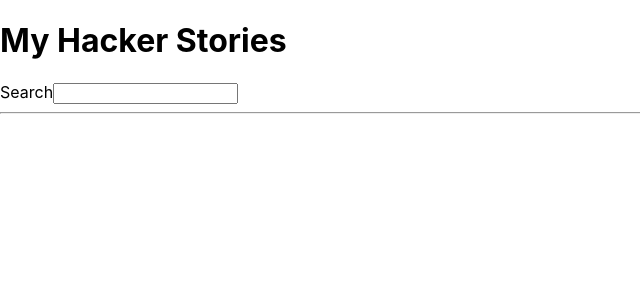
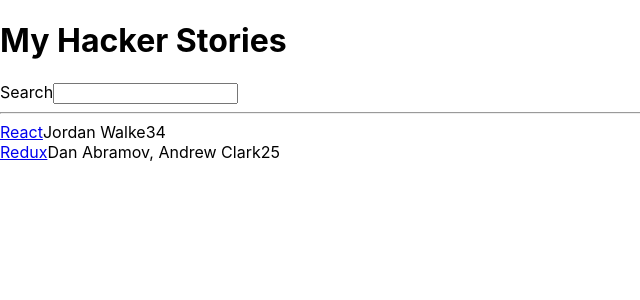
Before and after one commit to NicodemusDu/the-road-to-learn-react-practice, a React (Create React App) app: page / in a window 1280 px wide. Shown: the top 300 px of the page, without its empty margins (0-640 px from the left). Built offline with nearby package versions, Linux system fonts and the light colour scheme.

Commit message:
React Props

```diff
--- a/src/App.js
+++ b/src/App.js
@@ -1,9 +1,25 @@
 import React from 'react';
 import ReactDOM from 'react-dom';
 
-const cun = (count) => count + 1;
-
 const App = () => {
+    const stories = [
+        {
+            title: 'React',
+            url: 'https://reactjs.org/',
+            author: 'Jordan Walke',
+            num_comments: 3,
+            points: 4,
+            objectID: 0,
+        },
+        {
+            title: 'Redux',
+            url: 'https://redux.js.org/',
+            author: 'Dan Abramov, Andrew Clark',
+            num_comments: 2,
+            points: 5,
+            objectID: 1,
+        },
+    ];
     return (
         <div>
             <h1>My Hacker Stories</h1>
@@ -17,8 +33,19 @@
             />
 
             <hr />
+            <List list={stories} />
         </div>
     );
 };
-
+const List = (props) =>
+    props.list.map((item) => (
+        <div key={item.objectID}>
+            <span>
+                <a href={item.url}>{item.title}</a>
+            </span>
+            <span>{item.author}</span>
+            <span>{item.num_comments}</span>
+            <span>{item.points}</span>
+        </div>
+    ));
 export default App;
```
